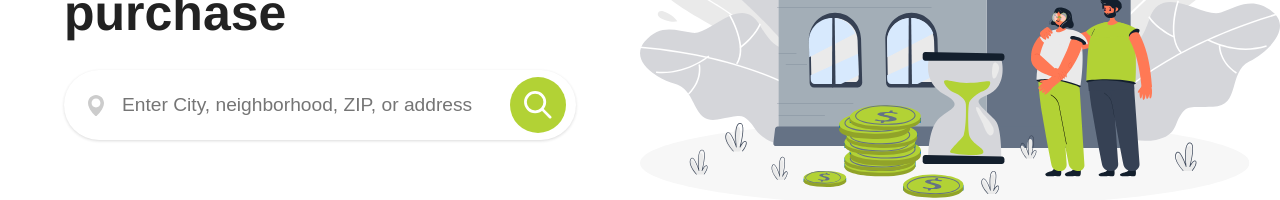
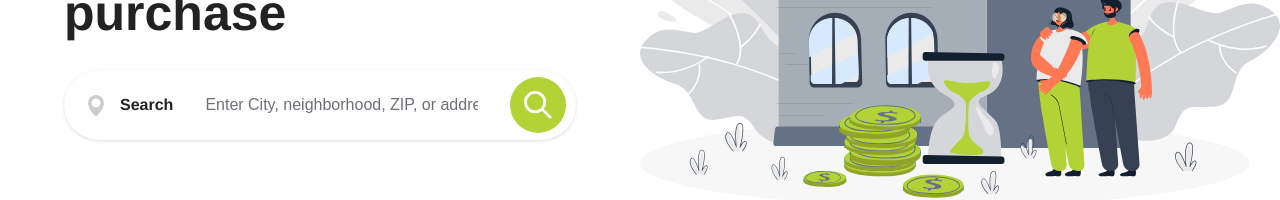
Before and after one commit to qusay-socium/reverifi, a React (Create React App) app: page / in a window 1280 px wide. Shown: the part 283-483 px from the top of the page. Built offline with nearby package versions, Linux system fonts and the light colour scheme; a web font is replaced by a local one.

Commit message:
working on shared input component

```diff
--- a/src/components/Storyboard/index.jsx
+++ b/src/components/Storyboard/index.jsx
@@ -1,5 +1,6 @@
 import { ReactComponent as StoryBoardImage } from 'assets/images/story-board-image.svg';
-import React from 'react';
+import Input from 'components/shared/Input';
+import React, { useState } from 'react';
 import {
   LocationPin,
   SearchIcon,
@@ -9,8 +10,6 @@ import {
   SearchListingsWrapper,
   StoryBoardContainer,
   StoryBoardSection,
-  StyledInput,
-  StyledInputGroup,
 } from './storyboard.styles';
 
 /**
@@ -19,6 +18,8 @@ import {
  * @return {JSX.Element}
  */
 function Storyboard() {
+  const [searchInput, setSearchInput] = useState('');
+
   return (
     <StoryBoardContainer>
       <StoryBoardSection>
@@ -31,14 +32,15 @@ function Storyboard() {
 
           <SearchListingsItem>
             <SearchInputGroupWrapper>
-              <StyledInputGroup>
-                <LocationPin />
-                <StyledInput
-                  type="text"
-                  placeholder="Enter City, neighborhood, ZIP, or address"
-                />
-                <SearchIcon />
-              </StyledInputGroup>
+              <Input
+                leftElement={<LocationPin />}
+                rightElement={<SearchIcon />}
+                type="text"
+                value={searchInput}
+                onChange={(e) => setSearchInput(e.currentTarget.value)}
+                label="Search"
+                placeholder="Enter City, neighborhood, ZIP, or address"
+              />
             </SearchInputGroupWrapper>
           </SearchListingsItem>
         </SearchListingsWrapper>
--- a/src/components/shared/Input/index.jsx
+++ b/src/components/shared/Input/index.jsx
@@ -1,28 +1,59 @@
-/* eslint-disable react/prop-types */
 import PropTypes from 'prop-types';
 import React from 'react';
 import { StyledInput, StyledInputGroup } from './input.style';
 
-function Input({ leftElement, rightElement, size, placeholder }) {
+function Input({
+  label,
+  leftElement,
+  name,
+  onChange,
+  placeholder,
+  rightElement,
+  shape,
+  size,
+  type,
+  value,
+}) {
   return (
-    <StyledInputGroup>
+    <StyledInputGroup shape={shape}>
       {leftElement}
-      <StyledInput size={size} placeholder={placeholder} />
+      {label && <label htmlFor="input-field">{label}</label>}
+      <StyledInput
+        type={type}
+        value={value}
+        name={name}
+        size={size}
+        placeholder={placeholder}
+        onChange={onChange}
+      />
       {rightElement}
     </StyledInputGroup>
   );
 }
 
 Input.propTypes = {
+  label: PropTypes.string,
   leftElement: PropTypes.element,
-  placeholder: PropTypes.string.isRequired,
+  name: PropTypes.string,
+  onChange: PropTypes.func,
+  placeholder: PropTypes.string,
   rightElement: PropTypes.element,
-  size: PropTypes.string.isRequired,
+  shape: PropTypes.oneOf(['pill', 'line', 'square']),
+  size: PropTypes.oneOf(['sm', 'md', 'lg']),
+  type: PropTypes.oneOf(['text', 'number', 'password']),
+  value: PropTypes.oneOfType([PropTypes.string, PropTypes.number]).isRequired,
 };
 
 Input.defaultProps = {
+  label: null,
   leftElement: null,
+  name: null,
+  onChange: () => {},
+  placeholder: '',
   rightElement: null,
+  shape: 'pill',
+  size: 'md',
+  type: 'text',
 };
 
 export default Input;
--- a/src/components/shared/Input/input.style.js
+++ b/src/components/shared/Input/input.style.js
@@ -1,6 +1,6 @@
 /* eslint-disable sort-keys */
+import styled, { css } from 'styled-components';
 import colors from 'styles/colors';
-import styled, { css } from 'styled-components';
 
 const inputSizes = {
   sm: css`
@@ -14,15 +14,33 @@ const inputSizes = {
   `,
 };
 
+const shapes = {
+  pill: css`
+    border-radius: 2.1875rem;
+    box-shadow: 0rem 0.0625rem 0.1875rem #22222229;
+  `,
+
+  square: css`
+    border-radius: 0.375rem;
+    box-shadow: 0rem 0.0625rem 0.1875rem #22222229;
+  `,
+
+  line: css`
+    border-top: 0rem;
+    border-left: 0rem;
+    border-right: 0rem;
+    border-bottom: 0.125rem solid lightgrey;
+  `,
+};
+
 export const StyledInputGroup = styled.div`
+  ${({ shape }) => shapes[shape]}
   display: flex;
   align-items: center;
   justify-content: space-evenly;
   gap: 1rem;
   background-color: ${colors.white};
   height: 100%;
-  border-radius: 2.1875rem;
-  box-shadow: 0rem 0.0625rem 0.1875rem #22222229;
 `;
 
 export const StyledInput = styled.input`
```
Also changed, not shown: 2 other files (tests, documents, lock files or other folders).
